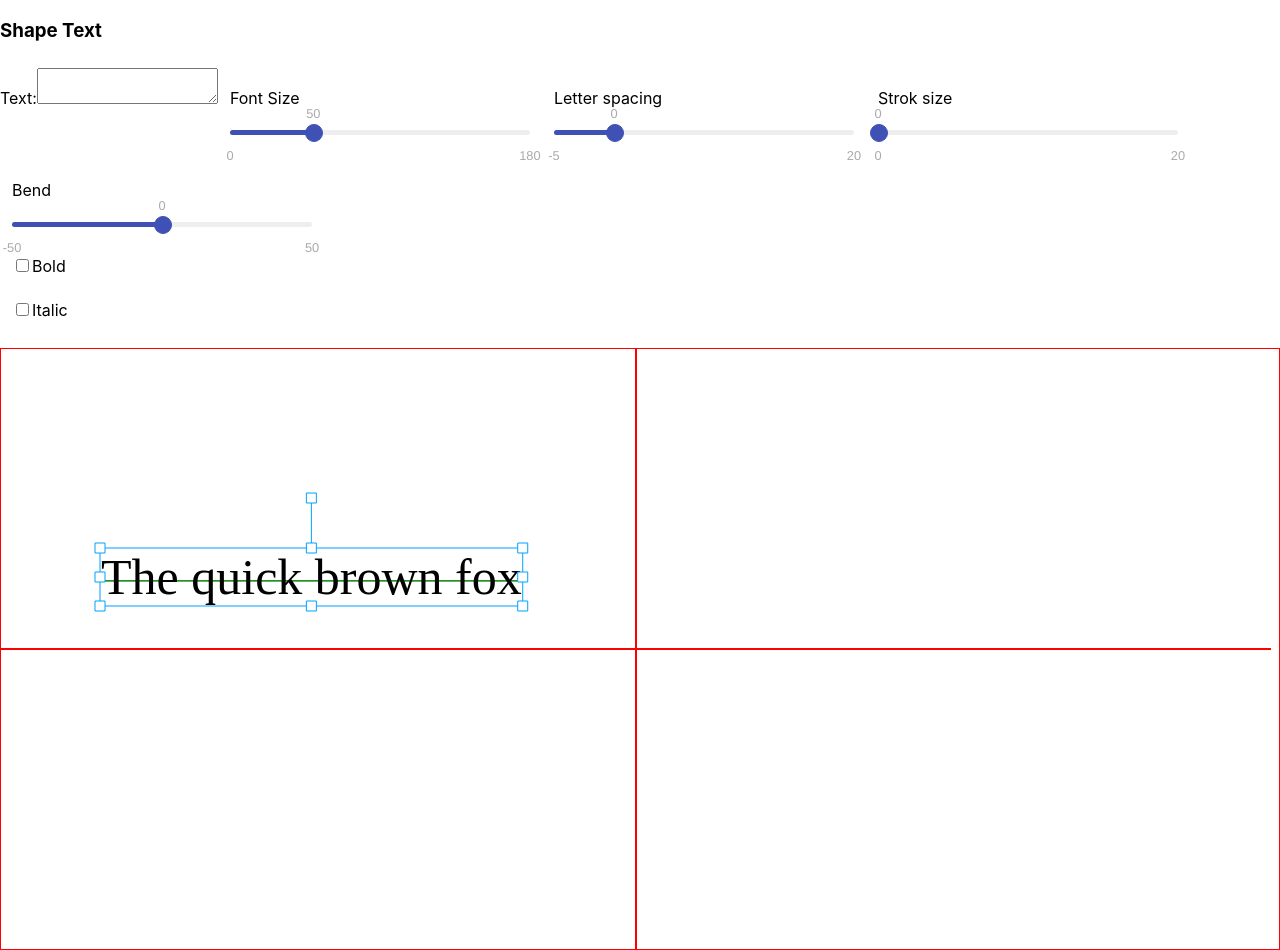
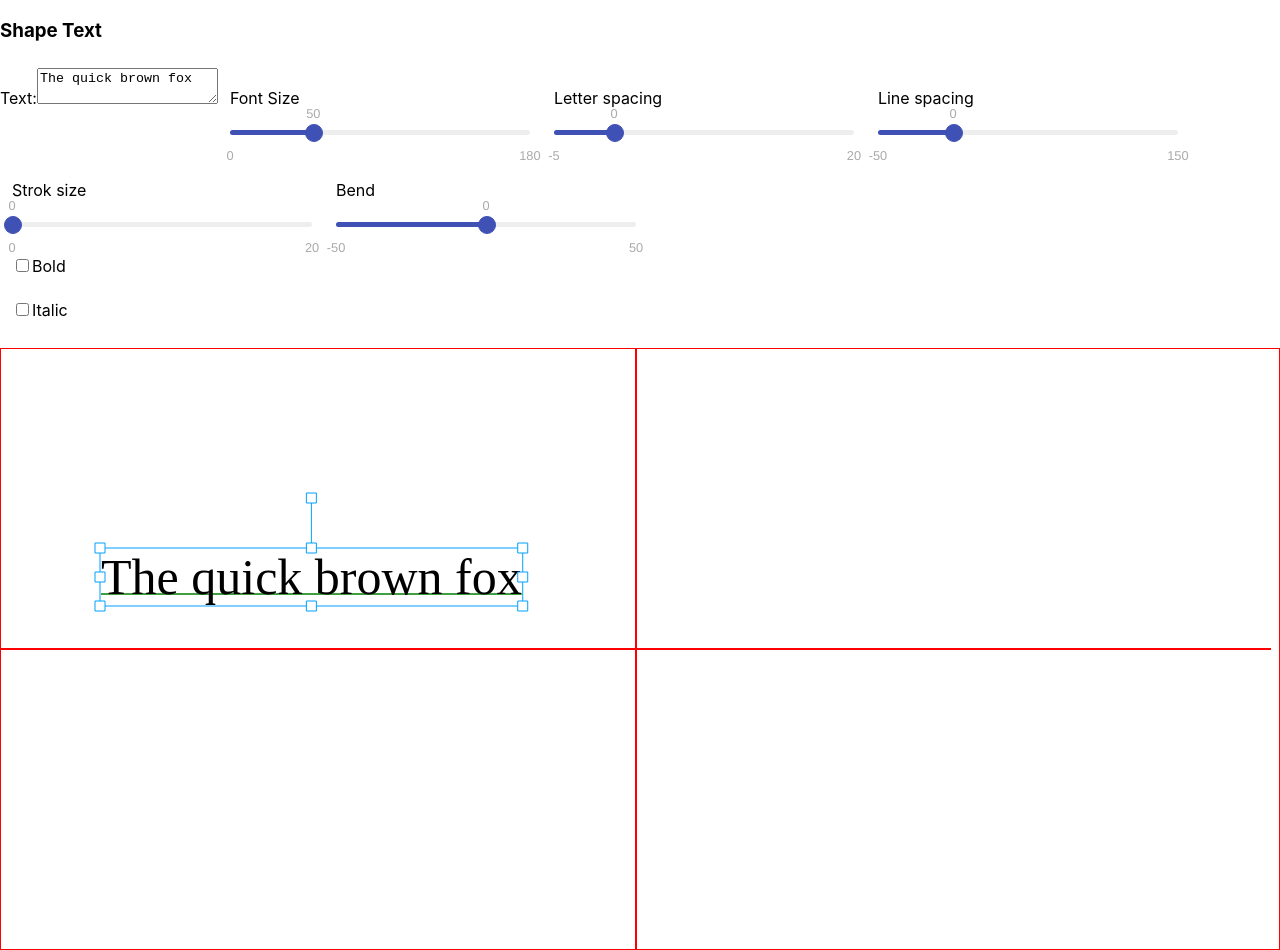
Before and after one commit to sargsyanapach94/experiments, a React (Create React App) app: page /shapeText in a window 1280 px wide. Built offline with nearby package versions, Linux system fonts and the light colour scheme; a web font is replaced by a local one.

Commit message:
Add line spacing and some fixes.

```diff
--- a/src/routes/ShapeText/ShapeText.js
+++ b/src/routes/ShapeText/ShapeText.js
@@ -10,11 +10,17 @@ import createTransformer from './konvaUtils/createTransformer';
 import useSetupStage from './hooks/useSetupStage';
 import useLoadFonts from './hooks/useLoadFonts';
 
+const defaultText = 'The quick brown fox';
+// const defaultText = 'The quick brown fox jumps over the lazy dog';
+
+const font = 'Gravura Com';
+// const font = 'Archivo Black';
+// const font = 'RixGangnamDaero Black';
+// const font = 'Monoton';
+
 function ShapeText() {
   const [shapeText, setShapeText] = useState(null);
-
   const isFontsLoaded = useLoadFonts();
-
   const { stage, layer } = useSetupStage();
 
   useEffect(() => {
@@ -23,7 +29,7 @@ function ShapeText() {
     const lines = createLines(stage.getSize());
     layer.add(...lines);
 
-    const shapeText = createShapeText();
+    const shapeText = createShapeText({ text: defaultText, font });
     layer.add(shapeText);
 
     const tr = createTransformer();
@@ -45,7 +51,7 @@ function ShapeText() {
       <h3>Shape Text</h3>
       <label>
         Text:
-        <textarea onChange={({ target }) => { changeTextSetting(target.value, 'text'); }} />
+        <textarea defaultValue={defaultText} onChange={({ target }) => { changeTextSetting(target.value, 'text'); }} />
       </label>
       {settings.map(setting => {
         if (setting.type === settingTypes.range) { return <MyInputRange setting={setting} onChange={changeTextSetting} key={setting.key} />; }
--- a/src/routes/ShapeText/data.js
+++ b/src/routes/ShapeText/data.js
@@ -19,6 +19,14 @@ export const settings = [
     defaultValue: 0,
     min: -5,
     max: 20,
+  },
+  {
+    type: settingTypes.range,
+    title: 'Line spacing',
+    key: 'lineSpacing',
+    defaultValue: 0,
+    min: -50,
+    max: 150,
   },
   {
     type: settingTypes.range,
--- a/src/routes/ShapeText/konvaUtils/createShapeText.js
+++ b/src/routes/ShapeText/konvaUtils/createShapeText.js
@@ -25,31 +25,24 @@ const hitFunc = (ctx, shape) => {
   ctx.fillStrokeShape(shape);
 };
 
-// const font = 'Gravura Com';
-// const font = 'Archivo Black';
-const font = 'RixGangnamDaero Black';
-// const font = 'Monoton';
-
-const text = 'The quick brown fox';
-// const text = 'The quick brown fox jumps over the lazy dog';
-
 const createShapeText = defaultAttrs => {
   const initialAttrs = {
-    text,
     x: 100,
     y: 200,
     draggable: true,
     stroke: 'red',
     // shadowColor: 'blue',
     fontSize: 50,
-    font,
     rotation: 0,
     opacity: 1,
     letterSpacing: 0,
     // scale: {x: 0.1,y:0.1},
   };
 
-  const attrs = defaultAttrs || initialAttrs;
+  const attrs = {
+    ...defaultAttrs,
+    ...initialAttrs,
+  };
 
   return new Konva.Shape({
     ...attrs,
--- a/src/routes/ShapeText/utils/drawText.js
+++ /dev/null
@@ -1,60 +0,0 @@
-import applayStroke from './applyStroke';
-import applayShadow from './applayShadow';
-import bendText from './bendText';
-import { drawBaseLine } from './helpers';
-
-const { abs } = Math;
-/* TODO: Text features
-  * Decoration
-  * Alignment
-  * Caps
-  * line height
-  * blend mode
-*/
-
-const drawSimpleText = (ctx, attrs, measure) => {
-  let lastXPos = 0;
-  const yPosition = measure.fontBoundingBoxAscent;
-  for (let i = 0; i < attrs.text.length; ++i) {
-    const letter = attrs.text[i];
-    const measure = ctx.measureText(letter);
-
-    if (attrs.strokeWidth) {
-      applayStroke(ctx, letter, lastXPos, yPosition, attrs);
-    }
-
-    if (attrs.shadowColor) {
-      applayShadow(ctx, letter, lastXPos, yPosition, attrs);
-    }
-    ctx.fillStyle = attrs.fill || 'black';
-    ctx.fillText(letter, lastXPos, yPosition);
-    lastXPos += measure.width + attrs.letterSpacing;
-  }
-
-  return {
-    // width: measure.width + attrs.text.length * attrs.letterSpacing,
-    width: abs(measure.actualBoundingBoxLeft) + measure.actualBoundingBoxRight + attrs.text.length * attrs.letterSpacing,
-    height: measure.fontBoundingBoxAscent + measure.fontBoundingBoxDescent,
-  };
-};
-
-const drawText = (ctx, attrs) => {
-  if (!attrs.text) return null;
-  const bold = attrs.bold ? 'bold' : '';
-  const italic = attrs.italic ? 'italic' : '';
-
-  ctx.textBaseline = 'middle';
-  // ctx.font = `${attrs.fontSize}px ${attrs.font || 'Archivo Black'}`;
-  ctx.font = ` ${bold} ${italic} ${attrs.fontSize}px ${attrs.font || 'Archivo Black'}`;
-
-  const measure = ctx.measureText(attrs.text);
-  drawBaseLine(ctx, attrs, measure);
-
-  if (attrs.bend) {
-    return bendText(ctx, attrs, measure);
-  }
-
-  return drawSimpleText(ctx, attrs, measure);
-};
-
-export default drawText;
--- a/src/routes/ShapeText/utils/bendText.js
+++ b/src/routes/ShapeText/utils/drawText/drawBendText.js
@@ -1,5 +1,5 @@
-import applayStroke from './applyStroke';
-import { degreesToRadians, drawArc } from './helpers';
+import applayStroke from '../applyStroke';
+import { degreesToRadians, drawArc } from '../helpers';
 
 const { abs, PI, sin, cos, max, sign } = Math;
 const SlyderMaxValue = 50;
@@ -41,7 +41,11 @@ const drawLetter = (ctx, attrs, arcAttrs) => {
   return letterBBox;
 };
 
-const bendText = (ctx, attrs, measure) => {
+const bendText = (ctx, attrs) => {
+  ctx.font = ` ${attrs.bold} ${attrs.italic} ${attrs.fontSize}px ${attrs.font || 'Archivo Black'}`;
+
+  const measure = ctx.measureText(attrs.text);
+
   const segmentAngle = (360 / SlyderMaxValue) * attrs.bend;
   const absSegmentAngle = abs(segmentAngle);
   const arcLength = getCircleArcLength(measure, attrs);
@@ -54,8 +58,6 @@ const bendText = (ctx, attrs, measure) => {
     height: max(abs(radius - cos(degreesToRadians(absSegmentAngle / 2)) * radius), fontHeight),
   };
   const xDiff = bbox.width - measure.width + attrs.text.length * attrs.letterSpacing;
-  // const yDiff = bbox.height -
-  // let lastXPos = xDiff / 2;
 
   const position = {
     x: 0,
--- /dev/null
+++ b/src/routes/ShapeText/utils/drawText/drawSimpleText.js
@@ -0,0 +1,62 @@
+import applayStroke from '../applyStroke';
+import applayShadow from '../applayShadow';
+import { drawBaseLine } from '../helpers';
+
+const { max } = Math;
+
+const drawLine = (ctx, attrs) => {
+  let lineWidth = 0;
+  let lastXPos = 0;
+
+  for (let i = 0; i < attrs.text.length; ++i) {
+    const character = attrs.text[i];
+    const measure = ctx.measureText(character);
+
+    if (attrs.strokeWidth) applayStroke(ctx, character, lastXPos, attrs.y, attrs);
+    if (attrs.shadowColor) applayShadow(ctx, character, lastXPos, attrs.y, attrs);
+
+    ctx.fillStyle = attrs.fill || 'black';
+    ctx.fillText(character, lastXPos, attrs.y);
+
+    lastXPos += measure.width + attrs.letterSpacing;
+    lineWidth += measure.width;
+    if (i !== attrs.text.length - 1) { // dont need to add letterSpacing for last character
+      lineWidth += attrs.letterSpacing;
+    }
+  }
+
+  return {
+    width: lineWidth,
+  };
+};
+
+const drawSimpleText = (ctx, attrs) => {
+  ctx.font = ` ${attrs.bold} ${attrs.italic} ${attrs.fontSize}px ${attrs.font}`;
+
+  const lines = attrs.text.split('\n');
+  const textBBox = { width: 0, height: 0 };
+  let y = 0;
+
+  lines.forEach((line, index) => {
+    const measure = ctx.measureText(line);
+    const lineHeight = measure.fontBoundingBoxAscent + measure.fontBoundingBoxDescent;
+
+    if (index === 0) y = measure.fontBoundingBoxAscent;
+
+    const lineAttrs = { ...attrs, text: line, y };
+    drawBaseLine(ctx, lineAttrs, measure);
+
+    const { width: lineWidth } = drawLine(ctx, lineAttrs);
+
+    y += lineHeight + attrs.lineSpacing;
+    textBBox.width = max(lineWidth, textBBox.width);
+    textBBox.height += lineHeight;
+    if (index !== lines.length - 1) { // don't need to add lineSpacing for last line
+      textBBox.height += attrs.lineSpacing;
+    }
+  });
+
+  return textBBox;
+};
+
+export default drawSimpleText;
--- /dev/null
+++ b/src/routes/ShapeText/utils/drawText/index.js
@@ -0,0 +1,23 @@
+import drawBendText from './drawBendText';
+import drawSimpleText from './drawSimpleText';
+
+const drawText = (ctx, attrs) => {
+  if (!attrs.text) return null;
+
+  const textAttrs = {
+    ...attrs,
+    bold: attrs.bold ? 'bold' : '',
+    italic: attrs.italic ? 'italic' : '',
+    lineSpacing: attrs.lineSpacing || 0,
+  };
+
+  // ctx.textBaseline = 'middle';
+
+  if (attrs.bend) {
+    return drawBendText(ctx, textAttrs);
+  }
+
+  return drawSimpleText(ctx, textAttrs);
+};
+
+export default drawText;
--- a/src/routes/ShapeText/utils/helpers.js
+++ b/src/routes/ShapeText/utils/helpers.js
@@ -47,9 +47,9 @@ export const drawBBox = (ctx, attrs, measure) => {
 export const drawBaseLine = (ctx, attrs, measure) => {
   drawRect(ctx, {
     x1: measure.actualBoundingBoxLeft,
-    y1: measure.fontBoundingBoxAscent,
+    y1: attrs.y,
     x2: measure.actualBoundingBoxRight,
-    y2: measure.fontBoundingBoxAscent,
+    y2: attrs.y,
   }, attrs.color || 'green');
 };
 
```
Also changed, not shown: src/routes/ShapeText/index.js (+8 -0 lines).
